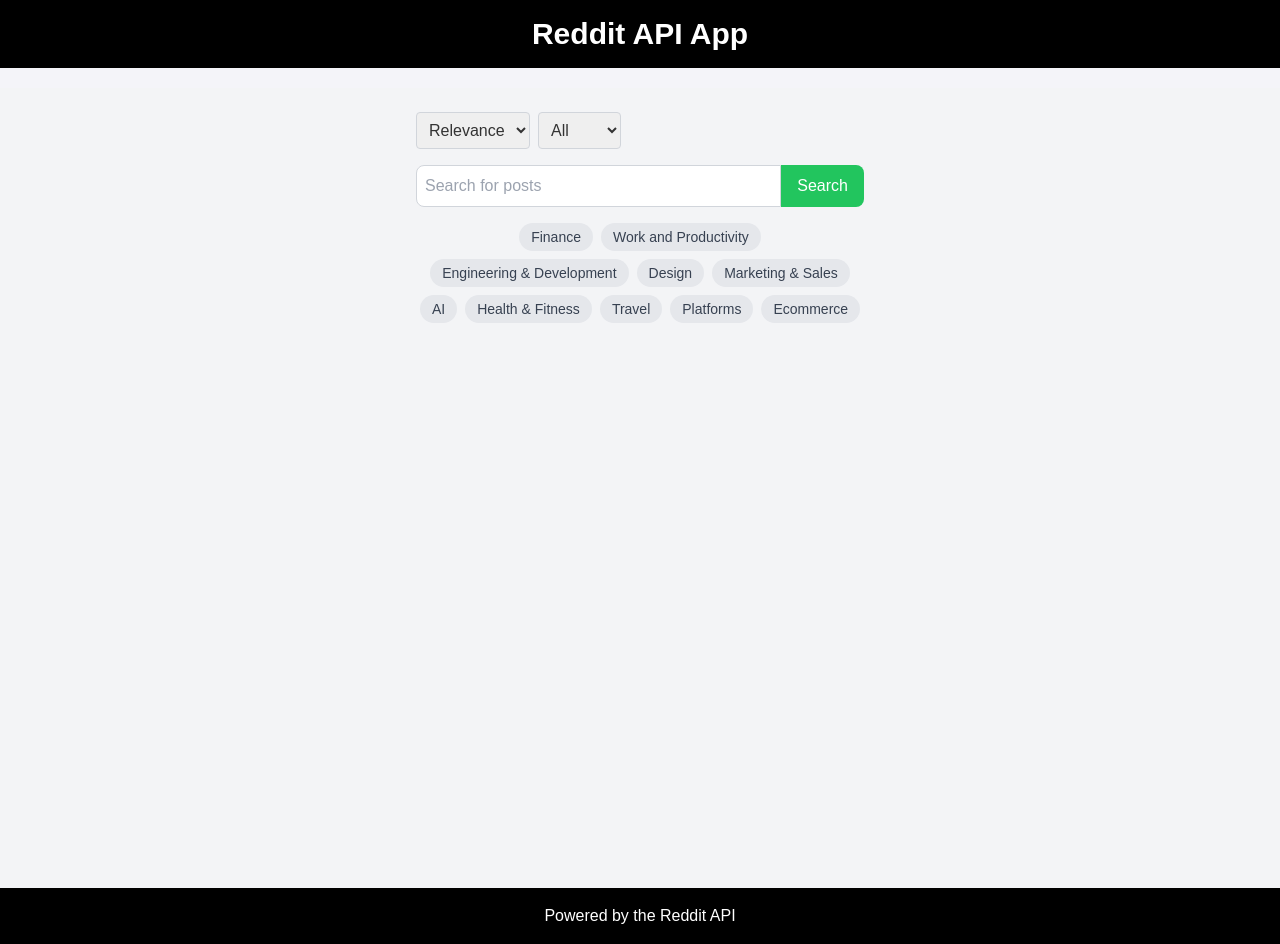
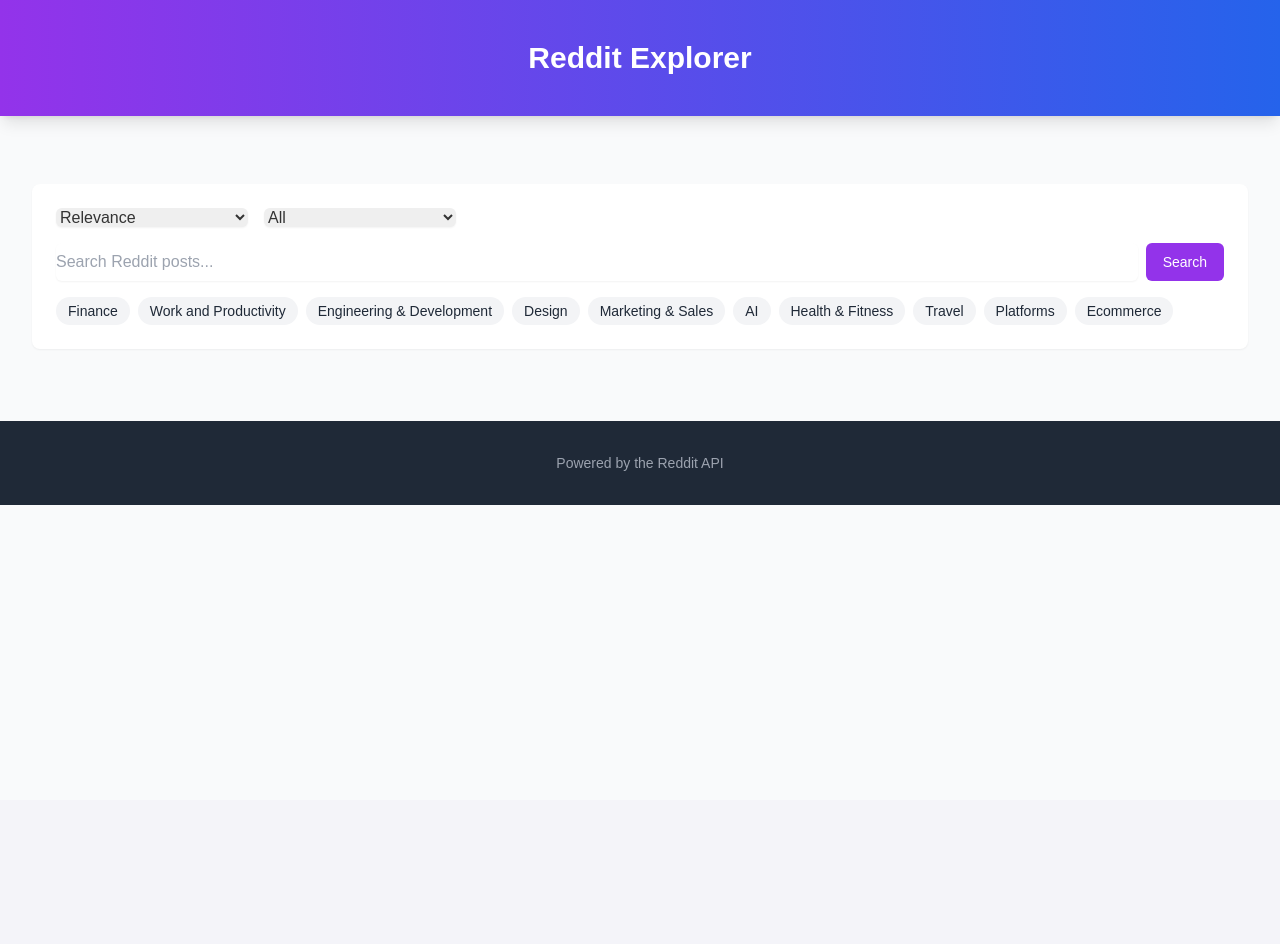
Before and after one commit to katrinavassell/redditapp, a React (Create React App) app: page / in a window 1280 px wide. After the commit the page ends 800 px from the top, so only its background shows below. Built offline with nearby package versions, Linux system fonts and the light colour scheme.

Commit message:
Assistant checkpoint: Enhanced UI with modern Tailwind components
Assistant generated file changes:
- src/App.js: Enhance UI with modern Tailwind components

---

User prompt:

Please replace the ui with intituive and visually appealing tailwind css components

```diff
--- a/src/App.js
+++ b/src/App.js
@@ -43,89 +43,116 @@
   };
 
   return (
-    <div>
-      <header className="w-full bg-black text-white py-4 text-center">
-        <h1 className="text-3xl font-bold">Reddit API App</h1>
+    <div className="min-h-screen bg-gray-50">
+      <header className="bg-gradient-to-r from-purple-600 to-blue-600 shadow-lg">
+        <div className="max-w-7xl mx-auto py-6 px-4 sm:px-6 lg:px-8">
+          <h1 className="text-3xl font-bold text-white">Reddit Explorer</h1>
+        </div>
       </header>
 
-      <div className="min-h-screen bg-gray-100 flex flex-col items-center p-6">
-        <div className="w-full max-w-md mb-6">
-          <div className="flex flex-col gap-4 mb-4">
-            <div className="flex gap-2">
+      <main className="max-w-7xl mx-auto py-6 sm:px-6 lg:px-8">
+        <div className="px-4 py-6 sm:px-0">
+          <div className="bg-white rounded-lg shadow-sm p-6">
+            <div className="space-y-4">
+              <div className="flex flex-col sm:flex-row gap-4">
                 <select
                   value={sortBy}
                   onChange={(e) => setSortBy(e.target.value)}
-                className="border border-gray-300 rounded p-2"
+                  className="block w-full sm:w-48 rounded-md border-gray-300 shadow-sm focus:border-purple-500 focus:ring-purple-500"
                 >
                   {sortOptions.map(option => (
-                  <option key={option} value={option}>{option.charAt(0).toUpperCase() + option.slice(1)}</option>
+                    <option key={option} value={option}>
+                      {option.charAt(0).toUpperCase() + option.slice(1)}
+                    </option>
                   ))}
                 </select>
                 <select
                   value={timeRange}
                   onChange={(e) => setTimeRange(e.target.value)}
-                className="border border-gray-300 rounded p-2"
+                  className="block w-full sm:w-48 rounded-md border-gray-300 shadow-sm focus:border-purple-500 focus:ring-purple-500"
                 >
                   {timeOptions.map(option => (
-                  <option key={option} value={option}>{option.charAt(0).toUpperCase() + option.slice(1)}</option>
+                    <option key={option} value={option}>
+                      {option.charAt(0).toUpperCase() + option.slice(1)}
+                    </option>
                   ))}
                 </select>
               </div>
-            <div className="flex">
+
+              <div className="flex space-x-2">
                 <input
                   type="text"
-                placeholder="Search for posts"
+                  placeholder="Search Reddit posts..."
                   value={searchTerm}
                   onChange={(e) => setSearchTerm(e.target.value)}
-                className="border border-gray-300 rounded-l-lg p-2 flex-grow"
+                  className="block w-full rounded-md border-gray-300 shadow-sm focus:border-purple-500 focus:ring-purple-500"
+                  onKeyPress={(e) => e.key === 'Enter' && handleSearch()}
                 />
                 <button
                   onClick={handleSearch}
-                className="bg-green-500 text-white px-4 rounded-r-lg hover:bg-green-600"
+                  className="inline-flex items-center px-4 py-2 border border-transparent text-sm font-medium rounded-md text-white bg-purple-600 hover:bg-purple-700 focus:outline-none focus:ring-2 focus:ring-offset-2 focus:ring-purple-500"
                 >
                   Search
                 </button>
               </div>
-            <div className="flex flex-wrap gap-2 justify-center">
+
+              <div className="flex flex-wrap gap-2">
                 {recommendedTopics.map((topic) => (
                   <button
                     key={topic}
                     onClick={() => setSearchTerm(topic)}
-                  className="bg-gray-200 text-gray-700 px-3 py-1 rounded-full text-sm hover:bg-gray-300"
+                    className="inline-flex items-center px-3 py-1 rounded-full text-sm font-medium bg-gray-100 text-gray-800 hover:bg-gray-200 focus:outline-none focus:ring-2 focus:ring-offset-2 focus:ring-purple-500"
                   >
                     {topic}
                   </button>
                 ))}
               </div>
             </div>
+          </div>
 
           {loading && (
-            <div className="text-center text-gray-500">Loading...</div>
+            <div className="flex justify-center items-center py-12">
+              <div className="animate-spin rounded-full h-8 w-8 border-b-2 border-purple-600"></div>
+            </div>
           )}
 
-          {error && <div className="text-center text-red-500">{error}</div>}
+          {error && (
+            <div className="rounded-md bg-red-50 p-4 mt-6">
+              <div className="flex">
+                <div className="ml-3">
+                  <h3 className="text-sm font-medium text-red-800">{error}</h3>
+                </div>
+              </div>
+            </div>
+          )}
 
-          <div className="grid grid-cols-1 sm:grid-cols-2 lg:grid-cols-3 gap-4 w-full max-w-4xl">
+          <div className="mt-6 grid gap-6 sm:grid-cols-2 lg:grid-cols-3">
             {results.map((result) => (
-              <div key={result.id} className="bg-white shadow-md rounded-lg p-4">
-                <h3 className="text-xl font-semibold">{result.title}</h3>
-                <p className="text-gray-600">Subreddit: {result.subreddit}</p>
+              <div key={result.id} className="bg-white overflow-hidden rounded-lg shadow-sm hover:shadow-md transition-shadow duration-300">
+                <div className="p-6">
+                  <h3 className="text-lg font-medium text-gray-900 mb-2">{result.title}</h3>
+                  <p className="text-sm text-gray-500 mb-4">r/{result.subreddit}</p>
                   <a
                     href={`https://reddit.com${result.permalink}`}
                     target="_blank"
                     rel="noopener noreferrer"
-                  className="text-blue-500 hover:underline mt-2 block"
+                    className="text-purple-600 hover:text-purple-700 font-medium text-sm inline-flex items-center"
                   >
-                  View Post
+                    View Post →
                   </a>
+                </div>
               </div>
             ))}
           </div>
         </div>
+      </main>
+
+      <footer className="bg-gray-800">
+        <div className="max-w-7xl mx-auto py-4 px-4 sm:px-6 lg:px-8">
+          <p className="text-center text-gray-400 text-sm">
+            Powered by the Reddit API
+          </p>
         </div>
-
-      <footer className="w-full bg-black text-white py-4 text-center">
-        <p>Powered by the Reddit API</p>
       </footer>
     </div>
   );
```
Lines whose indentation alone changed are shown as unchanged.
